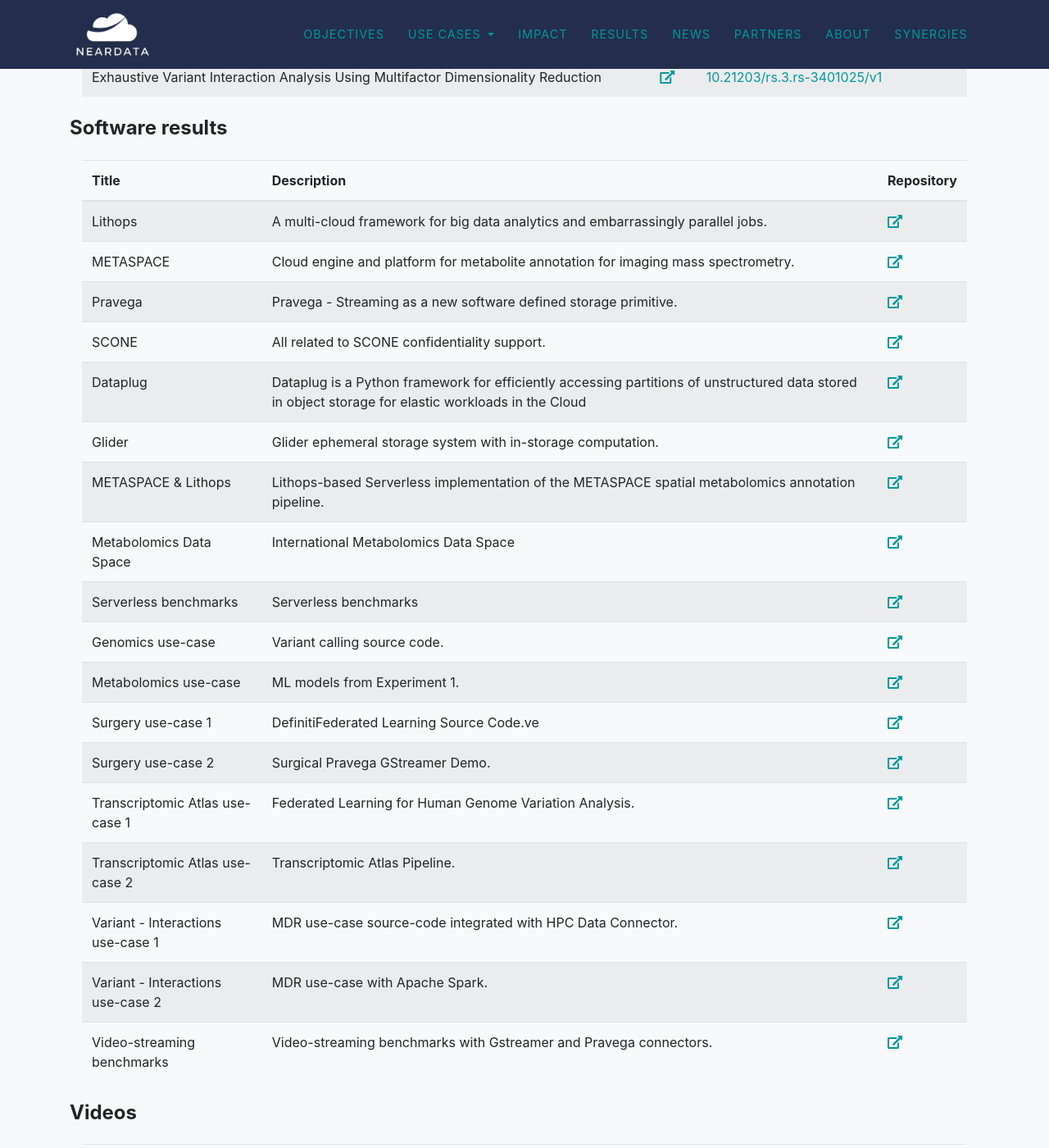
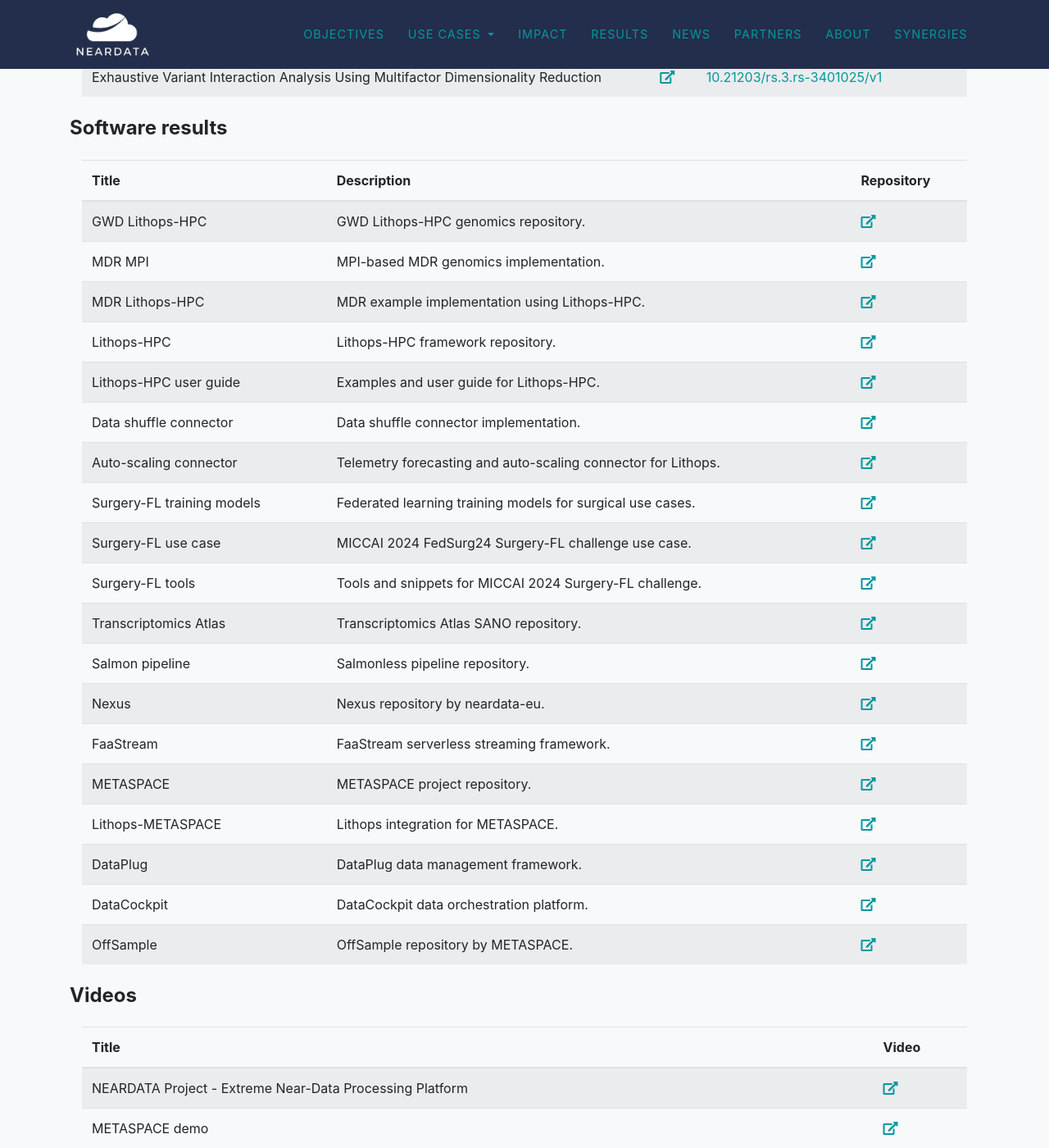
Before and after one commit to neardata-eu/neardata-eu.github.io, a Jekyll site: the page built from final-review.md, in a window 1280 px wide and 1400 px high, scrolled down 5574 px. Shown: the whole window at 82% size. Built offline with Jekyll 4.4.1, drawn with Linux system fonts in a browser that asks for light colours; some web fonts are replaced.

Commit message:
Update sitetext.yml

```diff
--- a/_data/sitetext.yml
+++ b/_data/sitetext.yml
@@ -939,60 +939,63 @@
       link: "#"
 
   artifacts:
-    - title: Lithops
-      description: A multi-cloud framework for big data analytics and embarrassingly parallel jobs.
-      link: "https://github.com/neardata-eu/lithops-hpc-singularity-and-k8s-backend"
+    - title: GWD Lithops-HPC
+      description: GWD Lithops-HPC genomics repository.
+      link: "https://gitlab.bsc.es/datacentric-computing/lithops-hpc-genomics"
+    - title: MDR MPI
+      description: MPI-based MDR genomics implementation.
+      link: "https://gitlab.bsc.es/datacentric-computing/mpi-genomics-mdr"
+    - title: MDR Lithops-HPC
+      description: MDR example implementation using Lithops-HPC.
+      link: "https://github.com/neardata-eu/lithops-hpc/tree/main/examples/mdr"
+    - title: Lithops-HPC
+      description: Lithops-HPC framework repository.
+      link: "https://github.com/neardata-eu/lithops-hpc"
+    - title: Lithops-HPC user guide
+      description: Examples and user guide for Lithops-HPC.
+      link: "https://gitlab.bsc.es/datacentric-computing/lithops-hpc-examples"
+    - title: Data shuffle connector
+      description: Data shuffle connector implementation.
+      link: "https://github.com/danielBCN/dataplug/tree/filesystem"
+    - title: Auto-scaling connector
+      description: Telemetry forecasting and auto-scaling connector for Lithops.
+      link: "https://gitlab.bsc.es/datacentric-computing/lithops_telemetry_forecasting"
+    - title: Surgery-FL training models
+      description: Federated learning training models for surgical use cases.
+      link: "https://github.com/KirchnerMax/FL-EndoViT"
+    - title: Surgery-FL use case
+      description: MICCAI 2024 FedSurg24 Surgery-FL challenge use case.
+      link: "https://gitlab.com/nct_tso_public/challenges/miccai2024/FedSurg24"
+    - title: Surgery-FL tools
+      description: Tools and snippets for MICCAI 2024 Surgery-FL challenge.
+      link: "https://gitlab.com/nct_tso_public/challenges/miccai2024/snippet"
+    - title: Transcriptomics Atlas
+      description: Transcriptomics Atlas SANO repository.
+      link: "https://github.com/neardata-eu/transcriptomics-atlas-sano"
+    - title: Salmon pipeline
+      description: Salmonless pipeline repository.
+      link: "https://github.com/Kamilbur/salmonless"
+    - title: Nexus
+      description: Nexus repository by neardata-eu.
+      link: "https://github.com/neardata-eu/nexus"
+    - title: FaaStream
+      description: FaaStream serverless streaming framework.
+      link: "https://github.com/neardata-eu/faastream"
     - title: METASPACE
-      description: Cloud engine and platform for metabolite annotation for imaging mass spectrometry.
-      link: "https://github.com/metaspace2020/metaspace"
-    - title: Pravega
-      description: Pravega - Streaming as a new software defined storage primitive.
-      link: "https://github.com/pravega/pravega"
-    - title: SCONE
-      description: All related to SCONE confidentiality support.
-      link: "https://github.com/neardata-eu/scone-artifacts"
-    - title: Dataplug
-      description: Dataplug is a Python framework for efficiently accessing partitions of unstructured data stored in object storage for elastic workloads in the Cloud
-      link: "https://github.com/neardata-eu/dataplug"
-    - title: Glider
-      description: Glider ephemeral storage system with in-storage computation.
-      link: "https://github.com/neardata-eu/glider-store"
-    - title: METASPACE & Lithops
-      description: Lithops-based Serverless implementation of the METASPACE spatial metabolomics annotation pipeline.
+      description: METASPACE project repository.
+      link: "https://github.com/metaspace2020"
+    - title: Lithops-METASPACE
+      description: Lithops integration for METASPACE.
       link: "https://github.com/metaspace2020/Lithops-METASPACE"
-    - title: Metabolomics Data Space
-      description: International Metabolomics Data Space
-      link: "https://dataplug.eu/"
-    - title: Serverless benchmarks
-      description: Serverless benchmarks
-      link: "https://github.com/iAmJK44/serverless_benchmarks"
-    - title: Genomics use-case
-      description: Variant calling source code.
-      link: "https://github.com/neardata-eu/serverless-genomics-variant-calling"
-    - title: Metabolomics use-case
-      description: ML models from Experiment 1.
-      link: "https://github.com/metaspace2020/metaspace/tree/master/metaspace/scoring-models"
-    - title: Surgery use-case 1
-      description: DefinitiFederated Learning Source Code.ve
-      link: "https://github.com/neardata-eu/nct_tud_fl_demo"
-    - title: Surgery use-case 2
-      description: Surgical Pravega GStreamer Demo.
-      link: "https://github.com/neardata-eu/nct_dell_demo_pravega"
-    - title: Transcriptomic Atlas use-case 1
-      description: Federated Learning for Human Genome Variation Analysis.
-      link: "https://github.com/SanoScience/neardata-fl-for-transcriptomics"
-    - title: Transcriptomic Atlas use-case 2
-      description: Transcriptomic Atlas Pipeline.
-      link: "https://github.com/neardata-eu/transcriptomics-atlas-sano"
-    - title: Variant - Interactions use-case 1
-      description: MDR use-case source-code integrated with HPC Data Connector.
-      link: "https://github.com/neardata-eu/MPI-genomics-MDR"
-    - title: Variant - Interactions use-case 2
-      description: MDR use-case with Apache Spark.
-      link: "https://github.com/neardata-eu/spark-mdr"
-    - title: Video-streaming benchmarks
-      description: Video-streaming benchmarks with Gstreamer and Pravega connectors.
-      link: "https://github.com/neardata-eu/video-streaming-benchmarks"
+    - title: DataPlug
+      description: DataPlug data management framework.
+      link: "https://github.com/CLOUDLAB-URV/dataplug/"
+    - title: DataCockpit
+      description: DataCockpit data orchestration platform.
+      link: "https://github.com/ubenabdelkrim/data-cockpit"
+    - title: OffSample
+      description: OffSample repository by METASPACE.
+      link: "https://github.com/metaspace2020/offsample"
 
 about:
   title: "About"
```
